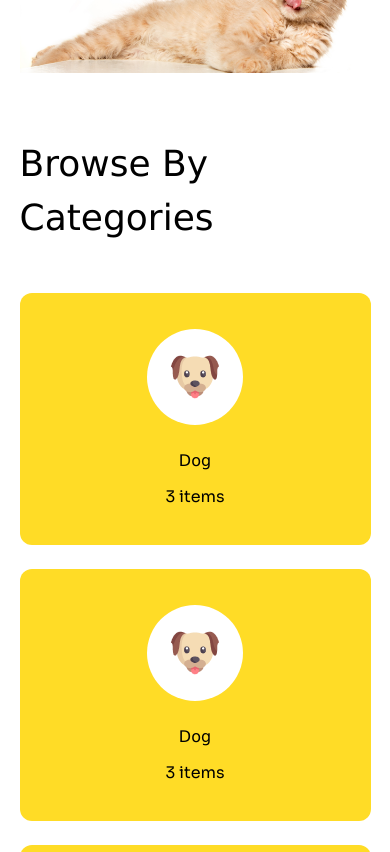
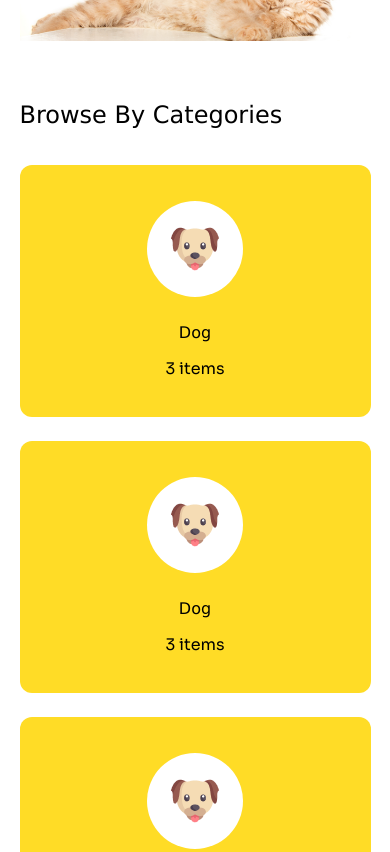
Before and after one commit to mraihan20295/PHero__B11-A03-C01, a plain HTML site: page index.html in a window 390 px wide. Shown: the part 483-1335 px from the top of the page. Drawn offline with nearby package versions, Linux system fonts and the light colour scheme; a web font is replaced by a local one.

Commit message:
- categories section is now responsive to all screen sizes

```diff
--- a/index.html
+++ b/index.html
@@ -46,7 +46,7 @@
     <main class="relative">
         <!-- Hero Section -->
         <section
-            class="wrapper my-16 min-h-[400px] sm:min-h-[450px] md:min-h-[650px] lg:min-h-[700px] bg-contain bg-no-repeat bg-right-bottom bg-[url(assets/cat-big_cropped.png)]">
+            class="wrapper mt-8 md:mt-16 mb-14 md:mb-32 min-h-[400px] sm:min-h-[450px] md:min-h-[650px] lg:min-h-[700px] bg-contain bg-no-repeat bg-right-bottom bg-[url(assets/cat-big_cropped.png)]">
             <div class="max-w-screen-sm">
                 <h1 class="text-[2rem] md:text-[3.5rem] leading-normal">Pamper Your Pet, Because They Deserve the Best
                 </h1>
@@ -60,9 +60,9 @@
         </section>
 
         <!-- Categories -->
-        <section class="wrapper mb-20">
+        <section class="wrapper mb-14 md:mb-32">
             <h2>Browse By Categories</h2>
-            <div class="mt-12 grid grid-cols-[repeat(auto-fill,_minmax(200px,_1fr))] gap-6">
+            <div class="mt-8 md:mt-12 grid grid-cols-[repeat(auto-fill,_minmax(170px,_1fr))] gap-6">
                 <div
                     class="bg-[var(--color-primary)] rounded-xl px-12 py-9 flex flex-col gap-3 justify-center items-center">
                     <div class="w-24 h-24 flex justify-center items-center bg-white rounded-full">
--- a/main.css
+++ b/main.css
@@ -29,7 +29,13 @@ h3 {
 }
 
 h2 {
-  font-size: 2.25rem;
+  font-size: 1.5rem;
+}
+
+@media (min-width: 768px) {
+  h2 {
+    font-size: 2.25rem;
+  }
 }
 
 /* Buttons */
```
